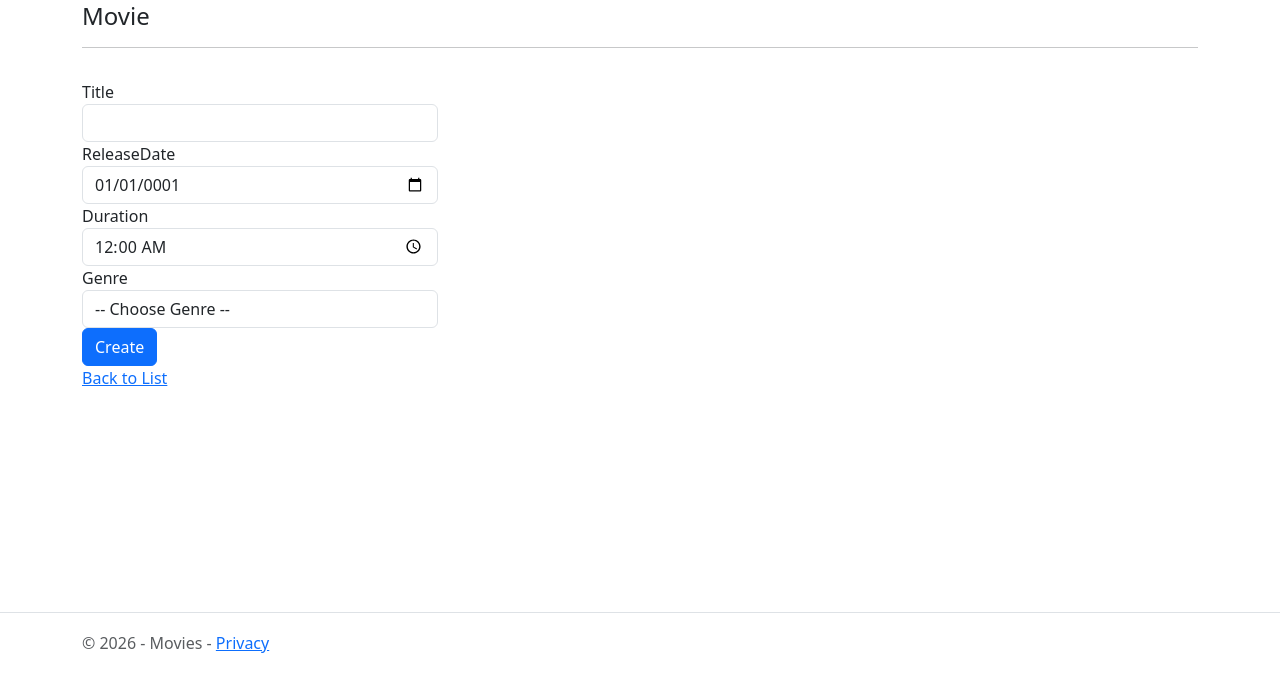
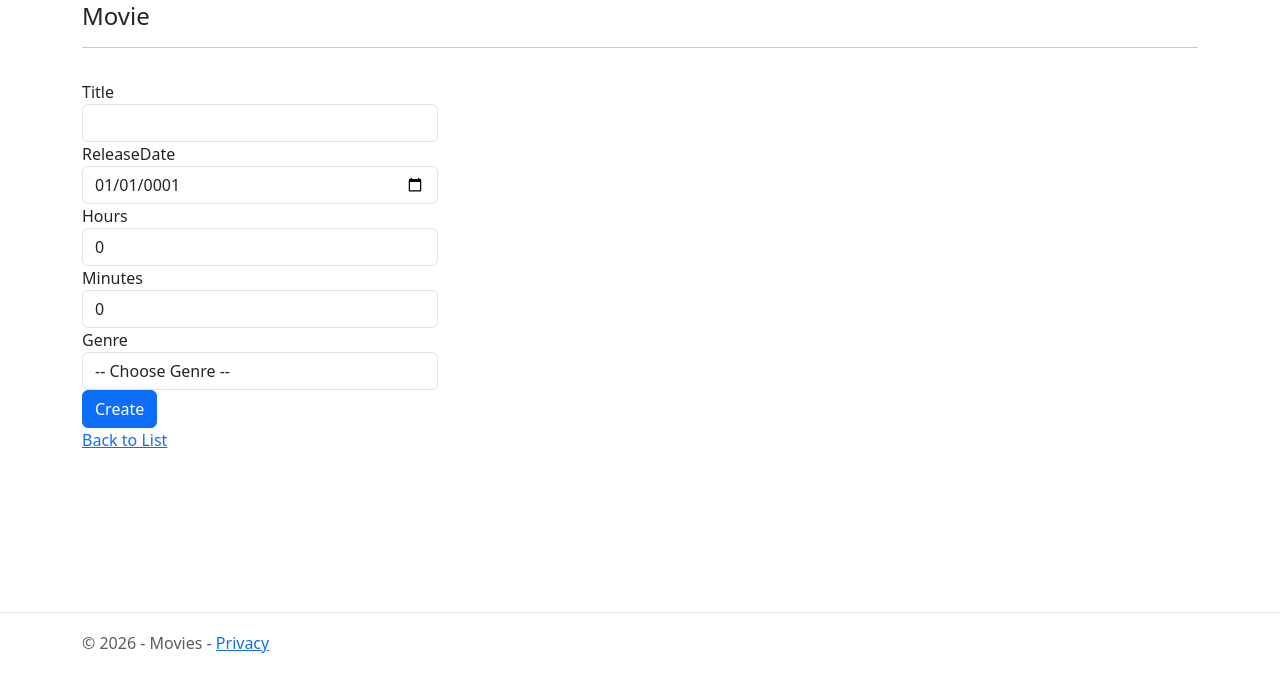
Before and after one commit to TvC2170/day6_Movie_Trinh_Van_Chinh, an ASP.NET Core app: page /Movie/Create in a window 1280 px wide. Shown: the part 127-800 px from the top of the page. Run offline with ASP.NET Core 8, Linux system fonts and the light colour scheme; data that the repository does not hold is empty; style sheets or scripts are compiled from the project's sources.

Commit message:
Use hours and minutes for movie duration

```diff
--- a/Movies/Controllers/MovieController.cs
+++ b/Movies/Controllers/MovieController.cs
@@ -50,10 +50,12 @@ public class MovieController : Controller
     // For more details, see http://go.microsoft.com/fwlink/?LinkId=317598.
     [HttpPost]
     [ValidateAntiForgeryToken]
-    public async Task<IActionResult> Create([Bind("Id,Title,ReleaseDate,Duration,GenreId")] Movie movie)
+    public async Task<IActionResult> Create([Bind("Id,Title,ReleaseDate,DurationHours,DurationMinutes,GenreId")] Movie movie)
     {
+        ValidateDuration(movie);
         if (ModelState.IsValid)
         {
+            movie.Duration = new TimeOnly(movie.DurationHours, movie.DurationMinutes);
             _context.Add(movie);
             await _context.SaveChangesAsync();
             return RedirectToAction(nameof(Index));
@@ -75,6 +77,8 @@ public class MovieController : Controller
         {
             return NotFound();
         }
+        movie.DurationHours = movie.Duration.Hour;
+        movie.DurationMinutes = movie.Duration.Minute;
         await PopulateGenreSelectList(movie.GenreId);
         return View(movie);
     }
@@ -84,15 +88,17 @@ public class MovieController : Controller
     // For more details, see http://go.microsoft.com/fwlink/?LinkId=317598.
     [HttpPost]
     [ValidateAntiForgeryToken]
-    public async Task<IActionResult> Edit(int? id, [Bind("Id,Title,ReleaseDate,Duration,GenreId")] Movie movie)
+    public async Task<IActionResult> Edit(int? id, [Bind("Id,Title,ReleaseDate,DurationHours,DurationMinutes,GenreId")] Movie movie)
     {
         if (id != movie.Id)
         {
             return NotFound();
         }
 
+        ValidateDuration(movie);
         if (ModelState.IsValid)
         {
+            movie.Duration = new TimeOnly(movie.DurationHours, movie.DurationMinutes);
             try
             {
                 _context.Update(movie);
@@ -161,4 +167,12 @@ public class MovieController : Controller
             "Name",
             selectedGenreId);
     }
+
+    private void ValidateDuration(Movie movie)
+    {
+        if (movie.DurationHours == 0 && movie.DurationMinutes == 0)
+        {
+            ModelState.AddModelError(nameof(movie.DurationMinutes), "Duration must be greater than zero.");
+        }
+    }
 }
--- a/Movies/Views/Genre/Details.cshtml
+++ b/Movies/Views/Genre/Details.cshtml
@@ -31,7 +31,7 @@ else
                 <tr>
                     <td>@movie.Title</td>
                     <td>@movie.ReleaseDate</td>
-                    <td>@movie.Duration</td>
+                    <td>@movie.Duration.Hour hours @movie.Duration.Minute minutes</td>
                     <td><a asp-controller="Movie" asp-action="Details" asp-route-id="@movie.Id">Movie details</a></td>
                 </tr>
             }
--- a/Movies/Views/Movie/Create.cshtml
+++ b/Movies/Views/Movie/Create.cshtml
@@ -26,9 +26,15 @@
             </div>
 
             <div class="form-group">
-                <label asp-for="Duration" class="control-label"></label>
-                <input asp-for="Duration" type="time" class="form-control" />
-                <span asp-validation-for="Duration" class="text-danger"></span>
+                <label asp-for="DurationHours" class="control-label"></label>
+                <input asp-for="DurationHours" type="number" min="0" max="23" class="form-control" />
+                <span asp-validation-for="DurationHours" class="text-danger"></span>
+            </div>
+
+            <div class="form-group">
+                <label asp-for="DurationMinutes" class="control-label"></label>
+                <input asp-for="DurationMinutes" type="number" min="0" max="59" class="form-control" />
+                <span asp-validation-for="DurationMinutes" class="text-danger"></span>
             </div>
 
             <div class="form-group">
--- a/Movies/Views/Movie/Details.cshtml
+++ b/Movies/Views/Movie/Details.cshtml
@@ -15,7 +15,7 @@
         <dt class="col-sm-2">Release date</dt>
         <dd class="col-sm-10">@Html.DisplayFor(model => model.ReleaseDate)</dd>
         <dt class="col-sm-2">Duration</dt>
-        <dd class="col-sm-10">@Html.DisplayFor(model => model.Duration)</dd>
+        <dd class="col-sm-10">@Model.Duration.Hour hours @Model.Duration.Minute minutes</dd>
         <dt class="col-sm-2">Genre</dt>
         <dd class="col-sm-10">@Html.DisplayFor(model => model.Genre.Name)</dd>
     </dl>
--- a/Movies/Views/Movie/Index.cshtml
+++ b/Movies/Views/Movie/Index.cshtml
@@ -19,7 +19,7 @@
                 @Html.DisplayNameFor(model => model.ReleaseDate)
             </th>
             <th>
-                @Html.DisplayNameFor(model => model.Duration)
+                Duration
             </th>
             <th>
                 Genre
@@ -37,7 +37,7 @@
                 @Html.DisplayFor(model => item.ReleaseDate)
             </td>
             <td>
-                @Html.DisplayFor(model => item.Duration)
+                @item.Duration.Hour hours @item.Duration.Minute minutes
             </td>
             <td>
                 @Html.DisplayFor(model => item.Genre.Name)
```
Also changed, not shown: Movies/Models/Movie.cs (+10 -0 lines), Movies/Views/Movie/Edit.cshtml (+9 -3 lines).
